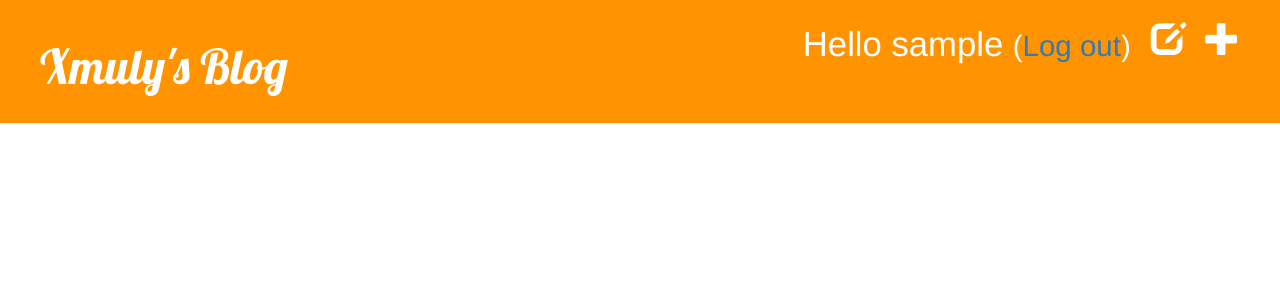
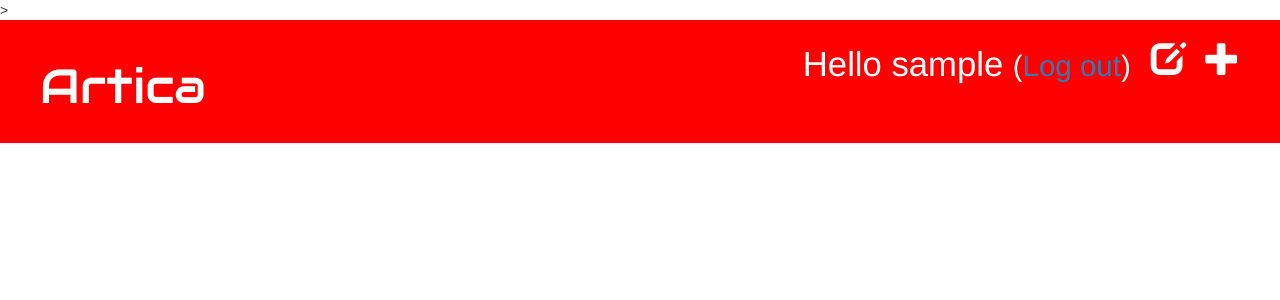
Before and after one commit to Xmully/my_first_blog, a Django app: a page that uses blog/templates/blog/base.html in a window 1280 px wide. Shown: the top 300 px of the page. Run offline with Django 3.2, Linux system fonts and the light colour scheme; the visitor is signed in with stand-in values (Sample User, id 1); data that the repository does not hold is empty; some libraries are stand-ins or nearby versions.

Commit message:
New disign

```diff
--- a/blog/static/css/blog.css
+++ b/blog/static/css/blog.css
@@ -1,6 +1,6 @@
 
       .page-header {
-        background-color:#ff9400;
+        background-color:#FF0000;
         margin-top: 0;
         padding: 20px 20px 20px 40px;
     }
@@ -16,7 +16,7 @@
     }
 
     h1, h2, h3, h4 {
-        font-family: 'Lobster', cursive;
+        font-family: 'Audiowide', cursive;
     }
 
     .date {
--- a/blog/templates/blog/base.html
+++ b/blog/templates/blog/base.html
@@ -1,10 +1,12 @@
 {% load staticfiles %}
     <html>
         <head>
-            <title>Xmuly&#39;s Blog</title>
+            <title>Artica</title>
             <link rel="stylesheet" href="//maxcdn.bootstrapcdn.com/bootstrap/3.2.0/css/bootstrap.min.css">
             <link rel="stylesheet" href="//maxcdn.bootstrapcdn.com/bootstrap/3.2.0/css/bootstrap-theme.min.css">
-            <link href='//fonts.googleapis.com/css?family=Lobster&subset=latin,latin-ext' rel='stylesheet' type='text/css'>
+            	<link href='//fonts.googleapis.com/css?family=Audiowide&subset=latin,latin-ext' rel='stylesheet' type='text/css'
+            <link href="https://fonts.googleapis.com/css?family=Audiowide&amp;subset=latin-ext" rel="stylesheet">
+>
             <link rel="stylesheet" href="{% static 'css/blog.css' %}">
         </head>
         <body>
@@ -16,7 +18,7 @@
 		  {% else %}
            	     <a href="{% url 'login' %}" class="top-menu"><span class="glyphicon glyphicon-lock"></span></a>
                 {% endif %}
-                     <h1><a href="/">Xmuly&#39;s Blog</a></h1>
+                     <h1><a href="/">Artica</a></h1>
             </div>
 
                 <div class="content container">
```
